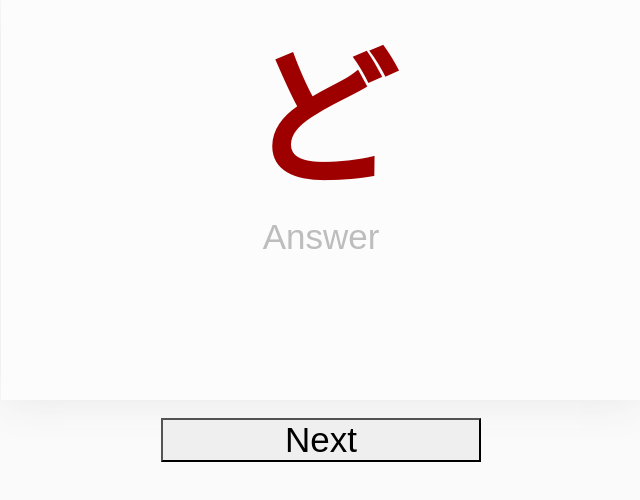
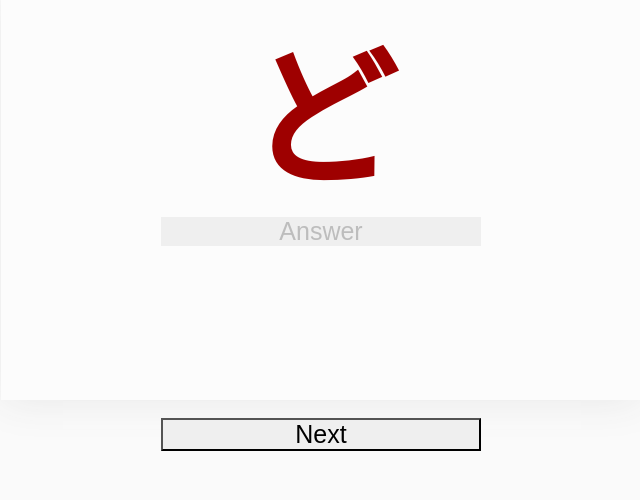
Before and after one commit to JuliusKarl/HiraHero, a React (Create React App) app: page / in a window 1280 px wide. Shown: the top 500 px of the page, without its empty margins (319-959 px from the left). Built offline with nearby package versions, Linux system fonts and the light colour scheme.

Commit message:
Button font size

```diff
--- a/src/index.css
+++ b/src/index.css
@@ -9,7 +9,7 @@ h1 {
 }
 
 p {
-    font-size: 35px;
+    font-size: 25px;
     font-family: arial;
 }
 
@@ -25,7 +25,6 @@ button:focus {
 
 #answerButton {
     border: none;
-    background: none;
     color: #bdbdbd;
 }
 #answerButton:hover {
```
